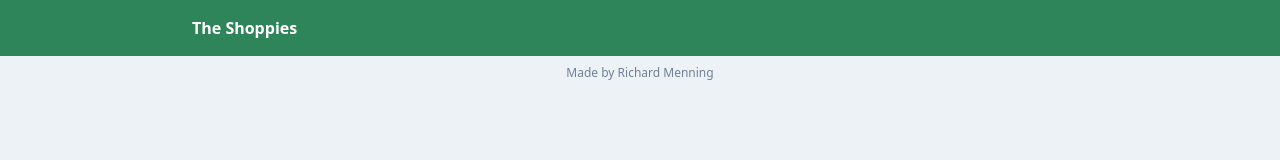
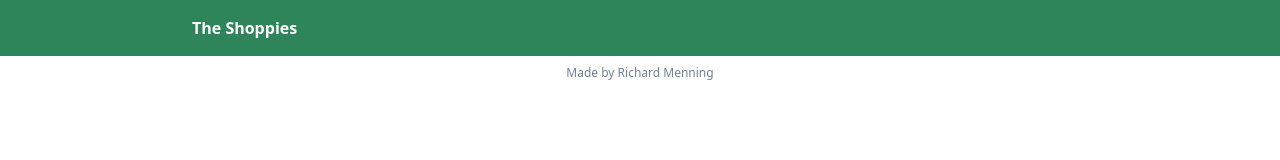
Before and after one commit to RichardMEN11/challenge, a Gatsby site: page / in a window 1280 px wide. Built offline with nearby package versions, Linux system fonts and the light colour scheme; Gatsby itself is replaced by a stand-in of ours.

Commit message:
change bg color

```diff
--- a/src/components/Layout.js
+++ b/src/components/Layout.js
@@ -5,7 +5,7 @@ const Layout = ({ children }) => {
   return (
     <>
       <SEO />
-      <div className="flex flex-col min-h-screen bg-gray-200">
+      <div className="flex flex-col min-h-screen">
         <header className="p-4 bg-green-700 text-white font-semibold">
           <h1 className="max-w-4xl mx-auto">The Shoppies</h1>
         </header>
```
